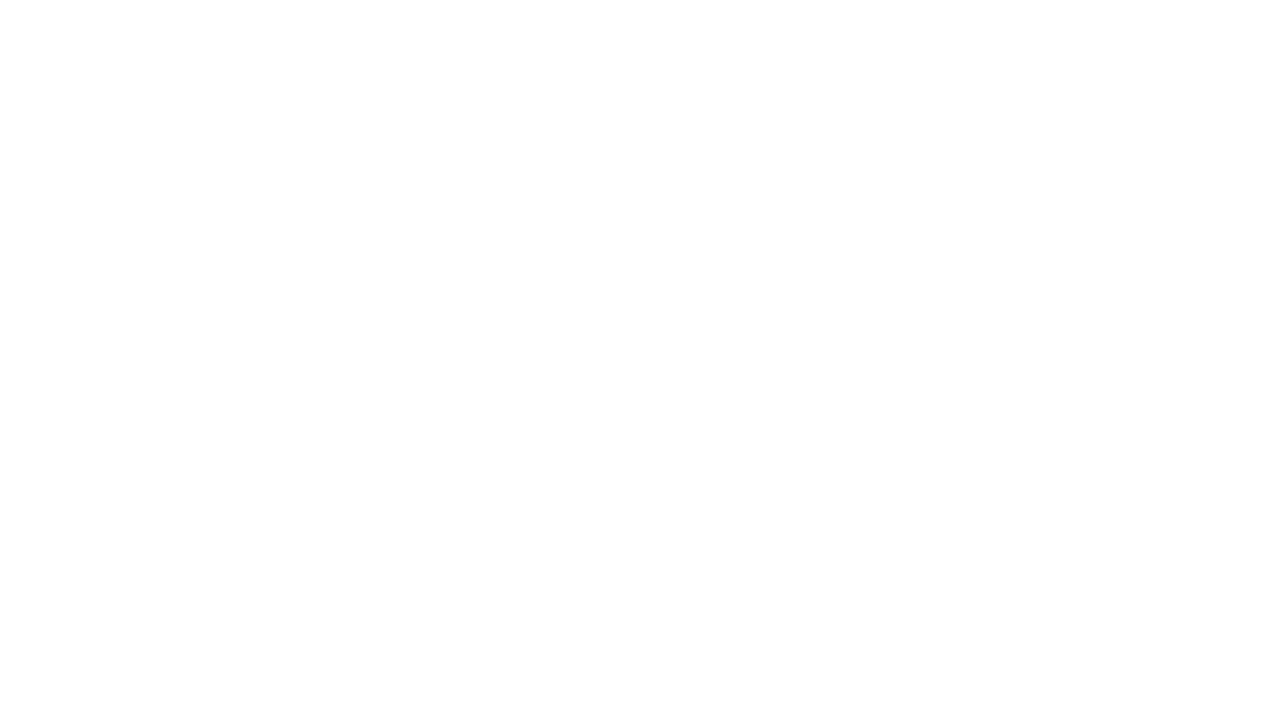
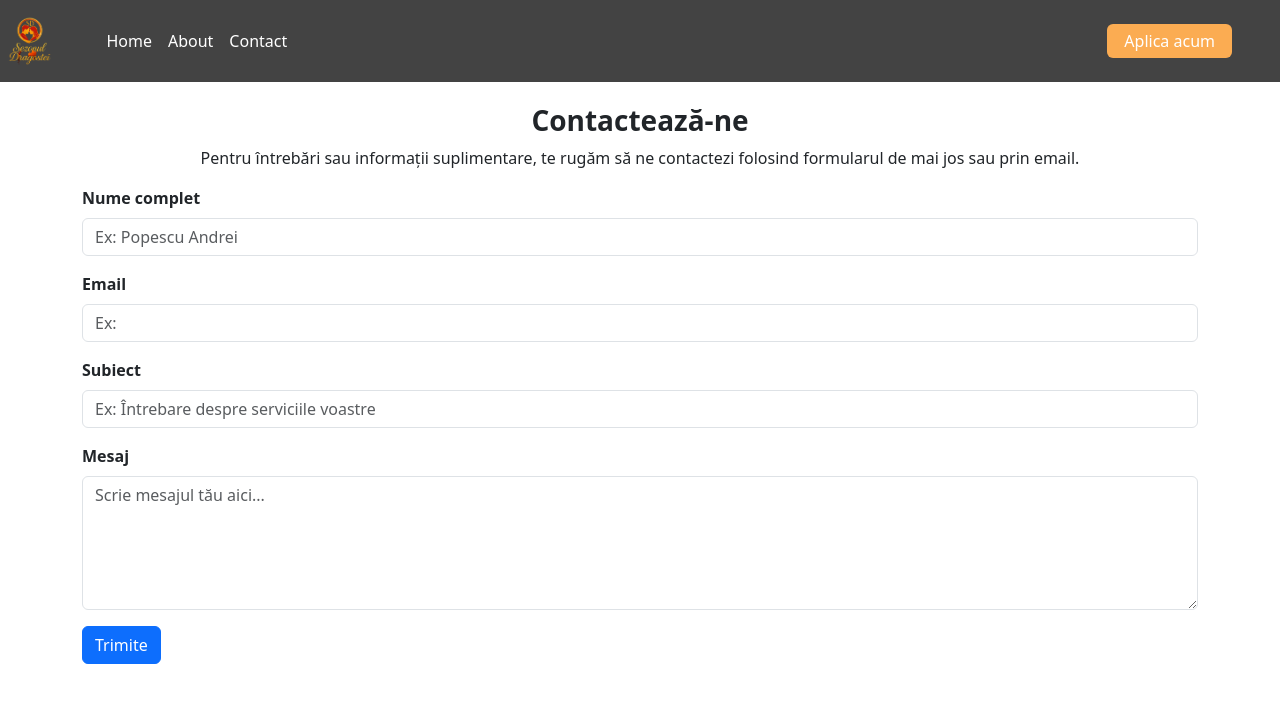
Before and after one commit to AndreiNeiconi/SezonulDragostei, an Angular app: page /contact in a window 1280 px wide. Before the commit this address led to /. Shown: the top 702 px of the page. Built offline with nearby package versions, Linux system fonts and the light colour scheme.

Commit message:
create contact page

```diff
--- a/src/app/app-routing.module.ts
+++ b/src/app/app-routing.module.ts
@@ -5,6 +5,7 @@ import { HomePageComponent } from './home-page/home-page.component';
 import { AboutPageComponent } from './about-page/about-page.component';
 
 import { DashbordComponent } from './dashbord/dashbord.component';
+import { ContactComponent } from './contact/contact.component';
 
 
 
@@ -13,7 +14,8 @@ const routes: Routes = [
   { path: "subscribe", component: SubscribePageComponent },
   {path:"about",component:AboutPageComponent},
   //  {path:"dashbord",component:DashbordComponent,canActivate:[AuthGurdService]},
-  {path:'dashbord',component:DashbordComponent}
+  {path:'dashbord',component:DashbordComponent},
+  {path:"contact",component:ContactComponent}
 ];
 
 @NgModule({
--- a/src/app/app.module.ts
+++ b/src/app/app.module.ts
@@ -12,6 +12,7 @@ import { FooterComponent } from './footer/footer.component';
 import { AboutPageComponent } from './about-page/about-page.component';
 
 import { DashbordComponent } from './dashbord/dashbord.component';
+import { ContactComponent } from './contact/contact.component';
 
 
 
@@ -23,7 +24,8 @@ import { DashbordComponent } from './dashbord/dashbord.component';
     FooterComponent,
     AboutPageComponent,
     DashbordComponent,
-    SubscribePageComponent
+    SubscribePageComponent,
+    ContactComponent
   ],
   imports: [
     BrowserModule,
--- /dev/null
+++ b/src/app/contact/contact.component.html
@@ -0,0 +1,26 @@
+<app-navbar></app-navbar>
+<div class="container" style="padding-top: 13vh; padding-bottom: 10vh;">
+    <h3 class="text-center"><strong>Contactează-ne</strong></h3>
+    <p class="text-center">
+        Pentru întrebări sau informații suplimentare, te rugăm să ne contactezi folosind formularul de mai jos sau prin email.
+    </p>
+    <form (ngSubmit)="submitForm()">
+        <div class="mb-3">
+            <label class="form-label"><strong>Nume complet</strong></label>
+            <input [(ngModel)]="fullName" name="fullName" type="text" class="form-control" placeholder="Ex: Popescu Andrei">
+        </div>
+        <div class="mb-3">
+            <label class="form-label"><strong>Email</strong></label>
+            <input [(ngModel)]="email" name="email" type="email" class="form-control" placeholder="Ex:">
+        </div>
+        <div class="mb-3">
+            <label class="form-label"><strong>Subiect</strong></label>
+            <input [(ngModel)]="subject" name="subject" type="text" class="form-control" placeholder="Ex: Întrebare despre serviciile voastre">
+        </div>
+        <div class="mb-3">
+            <label class="form-label"><strong>Mesaj</strong></label>
+            <textarea [(ngModel)]="message" name="message" class="form-control" rows="5" placeholder="Scrie mesajul tău aici..."></textarea>
+        </div>
+        <button type="submit" class="btn btn-primary">Trimite</button>
+    </form>
+</div>
--- /dev/null
+++ b/src/app/contact/contact.component.ts
@@ -0,0 +1,17 @@
+import { Component } from '@angular/core';
+
+@Component({
+  selector: 'app-contact',
+  templateUrl: './contact.component.html',
+  styleUrls: ['./contact.component.css']
+})
+export class ContactComponent {
+  fullName: string = '';
+  email: string = '';
+  message: string = '';
+  subject: string = '';
+
+  submitForm() {
+    alert("Mesajul tau a fost trimis cu succes! Iti multumim!");
+  }
+}
--- a/src/app/navbar/navbar.component.html
+++ b/src/app/navbar/navbar.component.html
@@ -21,7 +21,7 @@
                     <a class="nav-link text-white" routerLink="about">About</a>
                 </li>
                 <li class="nav-item">
-                    <a class="nav-link text-white" routerLink="Contact">Contact</a>
+                    <a class="nav-link text-white" routerLink="contact">Contact</a>
                 </li>
             </ul>
 
```
Also changed, not shown: src/app/contact/contact.component.css (added), 1 other file (tests, documents, lock files or other folders).
